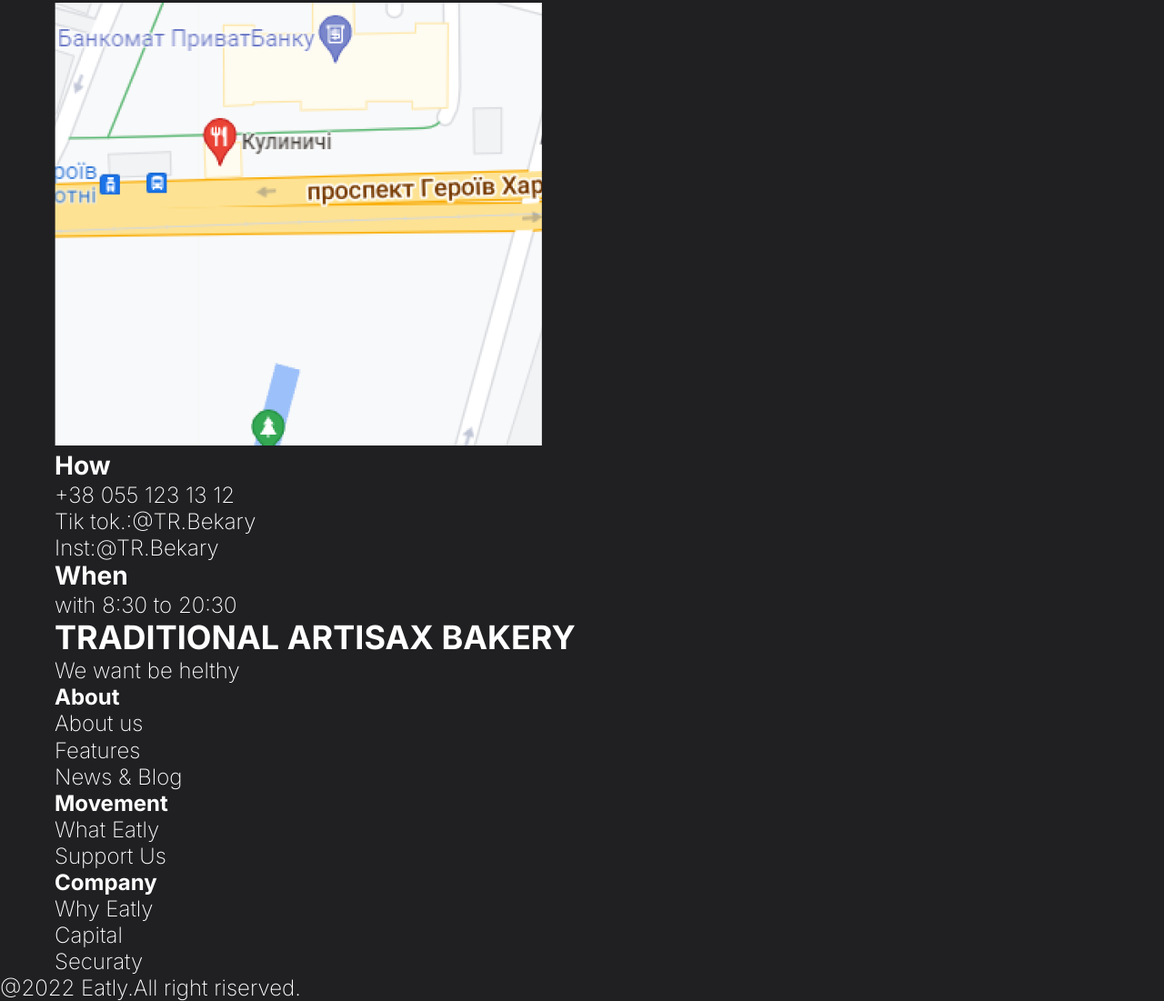
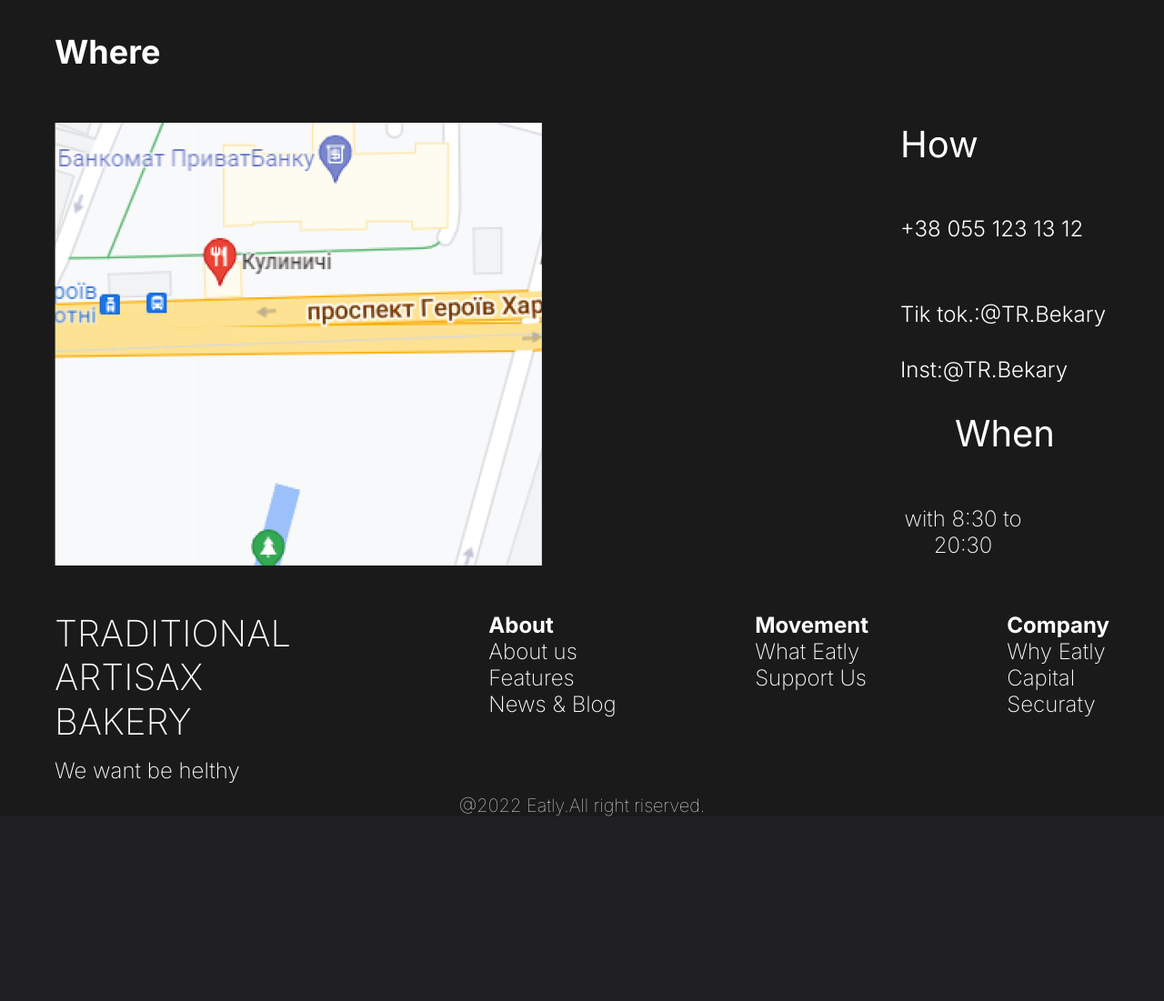
Before and after one commit to BogdanFrundin/Bakery, a plain HTML site: page index.html in a window 1280 px wide. Shown: the part 3362-4463 px from the top of the page at 91% size. After the commit the page ends 4277 px from the top, so only its background shows below. Drawn offline with nearby package versions, Linux system fonts and the light colour scheme; a web font is replaced by a local one.

Commit message:
add styles

```diff
--- a/css/styles.css
+++ b/css/styles.css
@@ -271,6 +271,8 @@ body{
     background-repeat: no-repeat;
     background-size: cover;
     background-position: center;
+    display: flex;
+    justify-content: center;
 }
 .traditional-headline{
     font-weight: 400;
@@ -281,7 +283,73 @@ body{
     display: flex;
     justify-content: space-between;
 }
-.bakery-list-item:nth-child(3) .bakery-list-photo{
+.contacts{
+    padding-bottom:51px;
+    padding-top:77px;
+}
+ .contacts-headline{
+    margin-bottom:55px;
+ }
+ .contacts-box{
+    display:flex;
+    flex-direction:row;
+    justify-content:space-between;
+
+ }
+ .contacts-how{
+    width: 230px;
+    display:flex;
+    flex-direction:column;
+ }
+ .info-when-time{
+    width: 138px;
+    text-align:center;
+ }
+
+ .info-when-title{
+    text-align:center;
+
+ }
+ .contacts-how-title, .info-when-title{
+    font-weight:400;
+    font-size:40px;
+    margin-bottom:54px;
+ }
+ .contacts-how-number, .contacts-how-tiktok, .contacts-how-inst{
+    font-weight:300;
+ }
+ .contacts-how-number{
+    margin-bottom:65px;
+ }
+ .contacts-how-tiktok, .contacts-how-inst{
+    margin-bottom:32px;
+ }
+
+ .footer , .contacts{
+    background-color: rgb(27, 26, 26);
+}
+.footer-info-title{
+    font-weight:200;
+    font-size:40px;
+    width: 325px;
+    margin-bottom:15px;
+}
+.footer-cont{
+    display:flex;
+    flex-direction:row;
+    justify-content:space-between;
+    margin-bottom:85px;
+
+}
+ .container-footer{
+    display: flex;
+    justify-content: space-between;
+}
 
 
-}
+ .footer-copyright{
+    font-weight: 100;
+    font-size: 20px;
+    text-align: center;
+    margin-bottom: 17px;
+ }
--- a/index.html
+++ b/index.html
@@ -182,31 +182,32 @@
 
     </main>
     <footer class="footer">
-        <div class="container">
+        <div class="container container-footer">
             <div class="footer-info">
                 <h2 class="footer-info-title">TRADITIONAL
                     ARTISAX BAKERY</h2>
                 <p class="footer-info-text">We want be helthy</p>
             </div>
-            <div class="footer-about">
-                <h4 class="footer-about-title">About</h4>
+            <div class="footer-cont">
                 <ul class="about-list">
+                    <h4 class="footer-about-title">About</h4>
                     <li class="about-list-item"><a href="#" class="about-list-link">About us</a></li>
                     <li> <a href="#">Features</a></li>
                     <li><a href="#">News & Blog</a></li>
                 </ul>
             </div>
-            <div class="footer-movement">
-                <h4 class="footer-movement-title">Movement</h4>
+            <div class="footer-cont">
                 <ul class="movement-list">
+                    <h4 class="footer-movement-title">Movement</h4>
                     <li class="movement-list-item"><a href="#" class="movement-list-link">What Eatly </a></li>
                     <li class="movement-list-item"><a href="#" class="movement-list-link">Support Us</a></li>
                 </ul>
             </div>
-            <div class="footer-company">
-                <h4 class="company-title">Company</h4>
+            <div class="footer-cont">
+
 
                 <ul class="company-list">
+                    <h4 class="company-title">Company</h4>
                     <li class="company-list-item"><a href="#" class="company-list-link">Why Eatly</a></li>
                     <li class="company-list-item"> <a href="#">Capital</a></li>
                     <li class="company-list-item"> <a href="#">Securaty</a></li>
```
